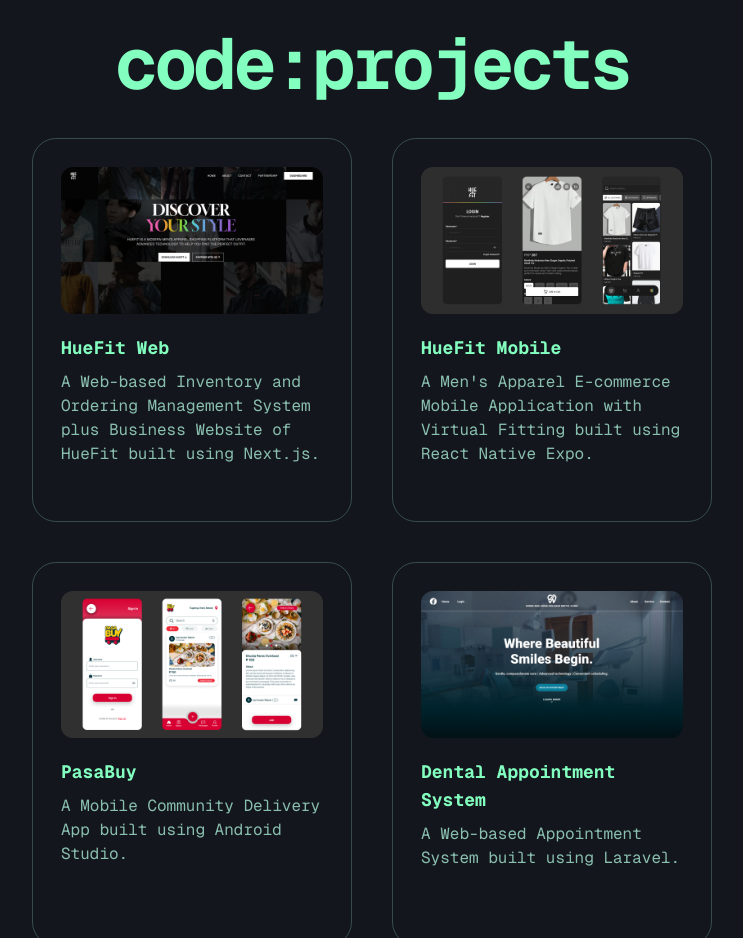
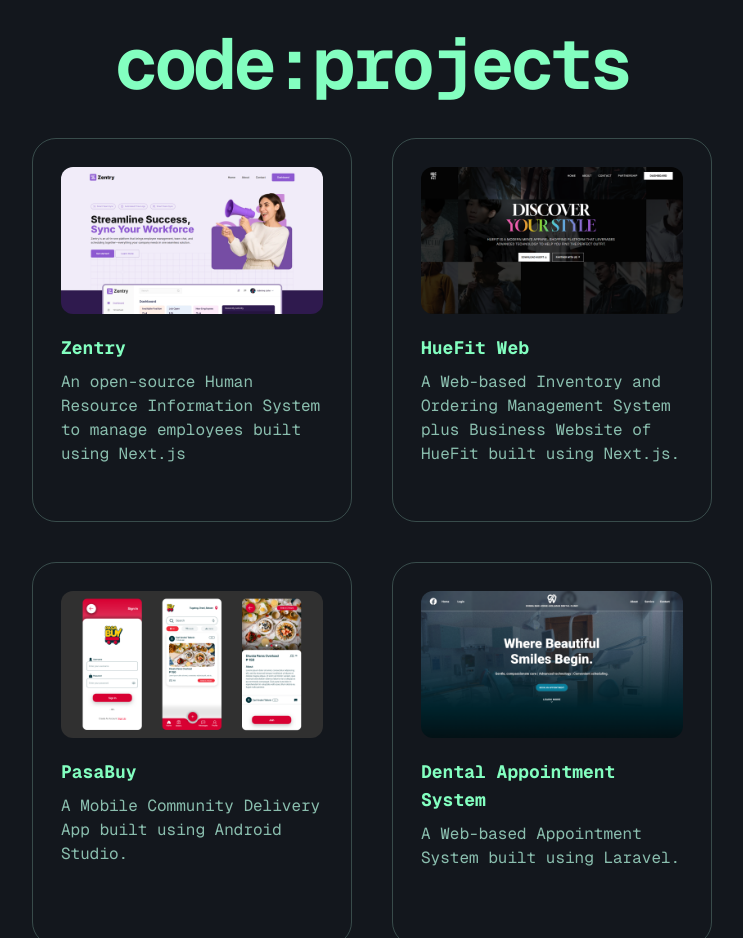
Before and after one commit to Quinchy/Quinchsite, a Next.js app: page / in a window 1280 px wide. Shown: the part 1060-1998 px from the top of the page, without its empty margins (268-1011 px from the left). Built offline with nearby package versions, Linux system fonts and the light colour scheme.

Commit message:
added project: Zentry

```diff
--- a/app/projects/page.tsx
+++ b/app/projects/page.tsx
@@ -13,6 +13,7 @@
 import HueFitMobile from "@/public/images/huefit_mobile.png";
 import HueFitWeb from "@/public/images/huefit_web.png";
 import PeerToPeerDeliverySystem from "@/public/images/peer_to_peer_delivery_system.png";
+import Zentry from "@/public/images/zentry_hris.png"
 import { StaticImageData } from "next/image";
 
 // Create a mapping of names to actual imports
@@ -23,6 +24,7 @@
   HueFitMobile,
   HueFitWeb,
   PeerToPeerDeliverySystem,
+  Zentry
 };
 
 export default function Projects() {
--- a/data/projects.json
+++ b/data/projects.json
@@ -1,4 +1,13 @@
 [
+    {
+        "title": "Zentry",
+        "description": "An open-source Human Resource Information System to manage employees built using Next.js",
+        "longDescription": "Zentry is an all-in-one platform that brings employee management, team chat, and scheduling together—everything your company needs in one seamless solution.",
+        "thumbnail": "Zentry",
+        "technologies": ["React Native Expo", "NativeBase", "Formik"],
+        "githubLink": "https://github.com/Quinchy/Zentry",
+        "websiteLink": "https://zentry-solutions.vercel.app/"
+    },
     {
         "title": "HueFit Web",
         "description": "A Web-based Inventory and Ordering Management System plus Business Website of HueFit built using Next.js.",
@@ -19,14 +28,6 @@
         "websiteLink": "https://hue-fit-web.vercel.app/"
     },
     {
-        "title": "HueFit Mobile",
-        "description": "A Men's Apparel E-commerce Mobile Application with Virtual Fitting built using React Native Expo.",
-        "longDescription": "HueFit is a men's outfit recommendation and shopping platform. It's mobile-based platform is an E-commerce App used by customers to find, buy, generate, and virtual fit men's clothing products",
-        "thumbnail": "HueFitMobile",
-        "technologies": ["React Native Expo", "NativeBase", "Formik"],
-        "githubLink": "https://github.com/Quinchy/Hue-Fit"
-    },
-    {
         "title": "PasaBuy",
         "description": "A Mobile Community Delivery App built using Android Studio.",
         "longDescription": "PasaBuy is an Android mobile app inspired by the Filipino concept of \"PasaBuy.\" It's a community-driven delivery platform that connects users with individuals—often from abroad or different areas—who can help purchase and bring specific products home.",
@@ -41,6 +42,14 @@
         "thumbnail": "AppointmentSystem",
         "technologies": ["Laravel", "PHP", "Breeze", "Socialite", "MySQL", "Heroku"],
         "githubLink": "https://github.com/Quinchy/Donna-Mae-Jorge-Hollman-Dental-Clinic-Scheduling-System"
+    },
+    {
+        "title": "HueFit Mobile",
+        "description": "A Men's Apparel E-commerce Mobile Application with Virtual Fitting built using React Native Expo.",
+        "longDescription": "HueFit is a men's outfit recommendation and shopping platform. It's mobile-based platform is an E-commerce App used by customers to find, buy, generate, and virtual fit men's clothing products",
+        "thumbnail": "HueFitMobile",
+        "technologies": ["React Native Expo", "NativeBase", "Formik"],
+        "githubLink": "https://github.com/Quinchy/Hue-Fit"
     },
     {
         "title": "OnlyFunds",
```
Also changed, not shown: app/page.tsx (+3 -4 lines), public/images/zentry_hris.png (added).
